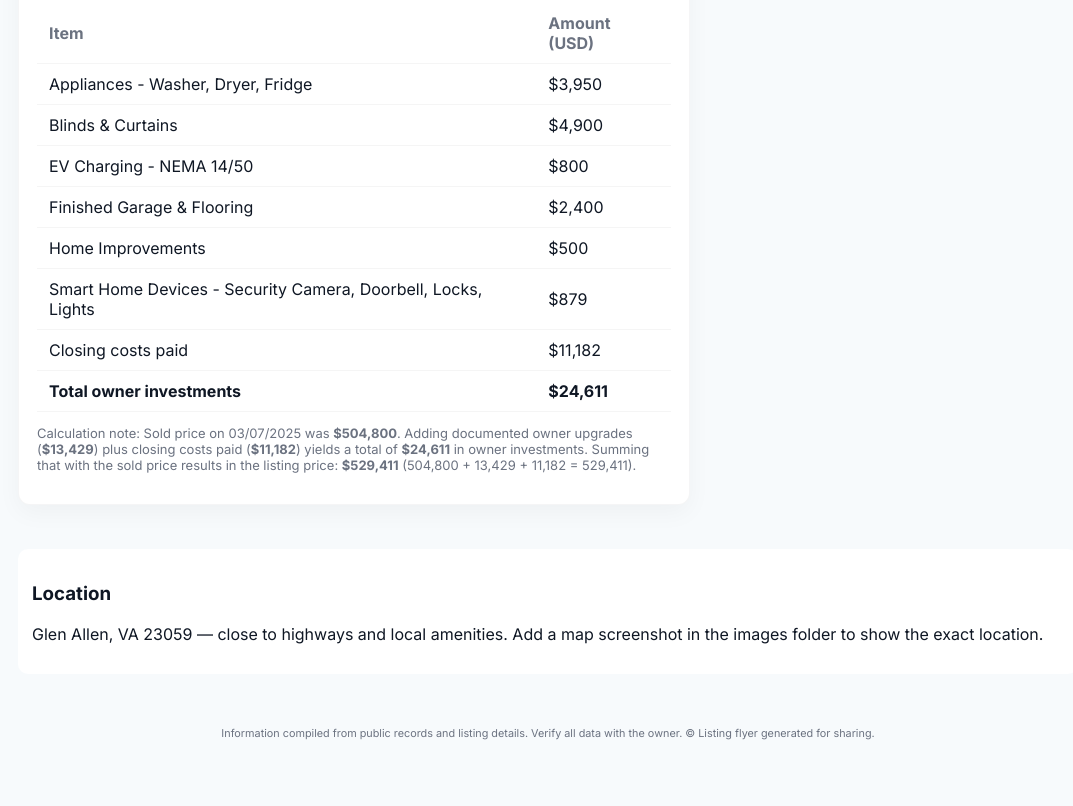
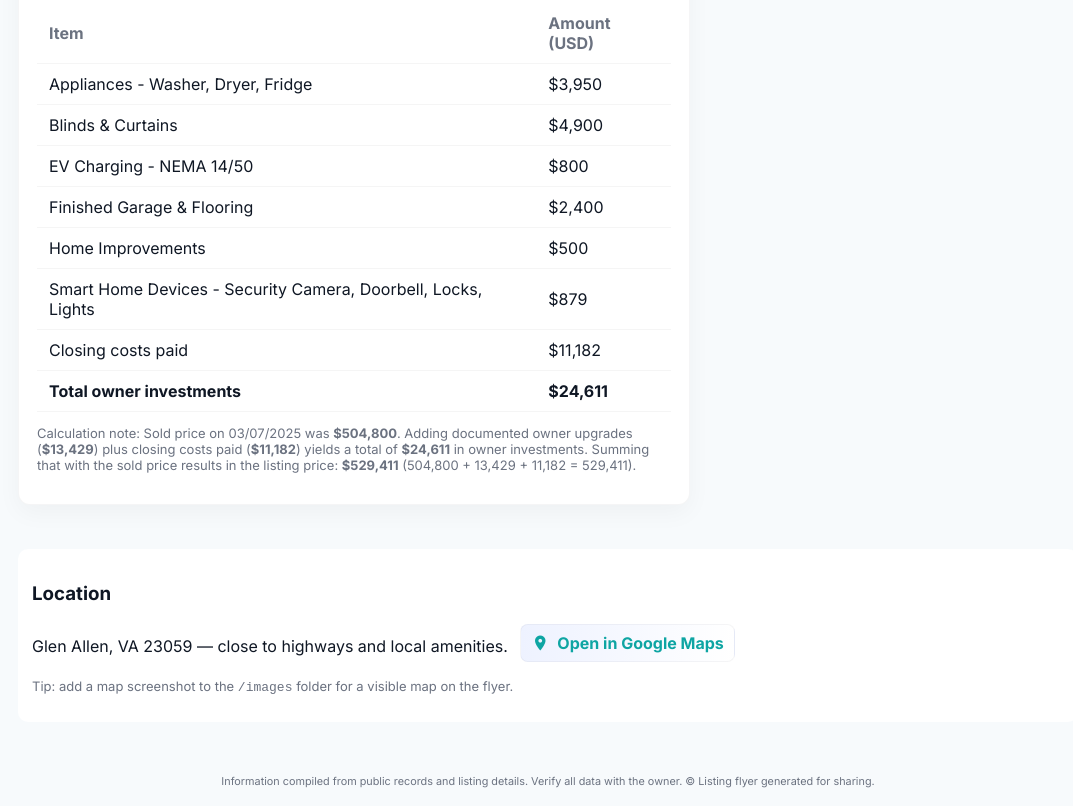
Before and after one commit to datanaman/listing, a plain HTML site: page index.html in a window 1280 px wide. Shown: the part 2178-2984 px from the top of the page, without its empty margins (92-1165 px from the left). Before the commit the page ends 2936 px from the top, so only its background shows below. Drawn offline with Linux system fonts and the light colour scheme.

Commit message:
added google links

```diff
--- a/index.html
+++ b/index.html
@@ -147,7 +147,14 @@
 
     <section class="map-note">
       <h3>Location</h3>
-      <p>Glen Allen, VA 23059 — close to highways and local amenities. Add a map screenshot in the images folder to show the exact location.</p>
+      <p>
+        Glen Allen, VA 23059 — close to highways and local amenities.
+        <a class="map-link" href="https://www.google.com/maps/search/?api=1&query=10867+Farmstead+Mill+Lane+Gln+Glen+Allen+VA+23059" target="_blank" rel="noopener noreferrer" aria-label="Open 10867 Farmstead Mill Lane Gln in Google Maps">
+          <span class="material-icons" aria-hidden="true">place</span>
+          Open in Google Maps
+        </a>
+      </p>
+      <p class="muted">Tip: add a map screenshot to the <code>/images</code> folder for a visible map on the flyer.</p>
     </section>
   </main>
 
--- a/styles.css
+++ b/styles.css
@@ -87,6 +87,8 @@ h1{font-size:30px;margin:0 0 6px;letter-spacing:-0.3px}
 .btn.full{background:linear-gradient(90deg,var(--accent),#06b6a4);color:#fff;border:none;padding:14px;border-radius:10px;text-align:center;font-weight:800;box-shadow:0 14px 40px rgba(14,165,163,0.14)}
 .btn.outline{background:transparent;border:1px solid rgba(15,23,36,0.06);padding:10px;border-radius:10px}
 .map-note{grid-column:1/-1;margin-top:16px;background:var(--card);padding:14px;border-radius:10px}
+.map-link{display:inline-flex;align-items:center;gap:8px;margin-left:8px;background:linear-gradient(90deg,#eef2ff,#fff);padding:8px 10px;border-radius:8px;border:1px solid rgba(15,23,36,0.04);color:var(--accent);text-decoration:none;font-weight:700}
+.map-link .material-icons{font-size:18px}
 .footer{text-align:center;padding:18px;color:var(--muted);font-size:13px}
 
 /* WhatsApp variant */
```
